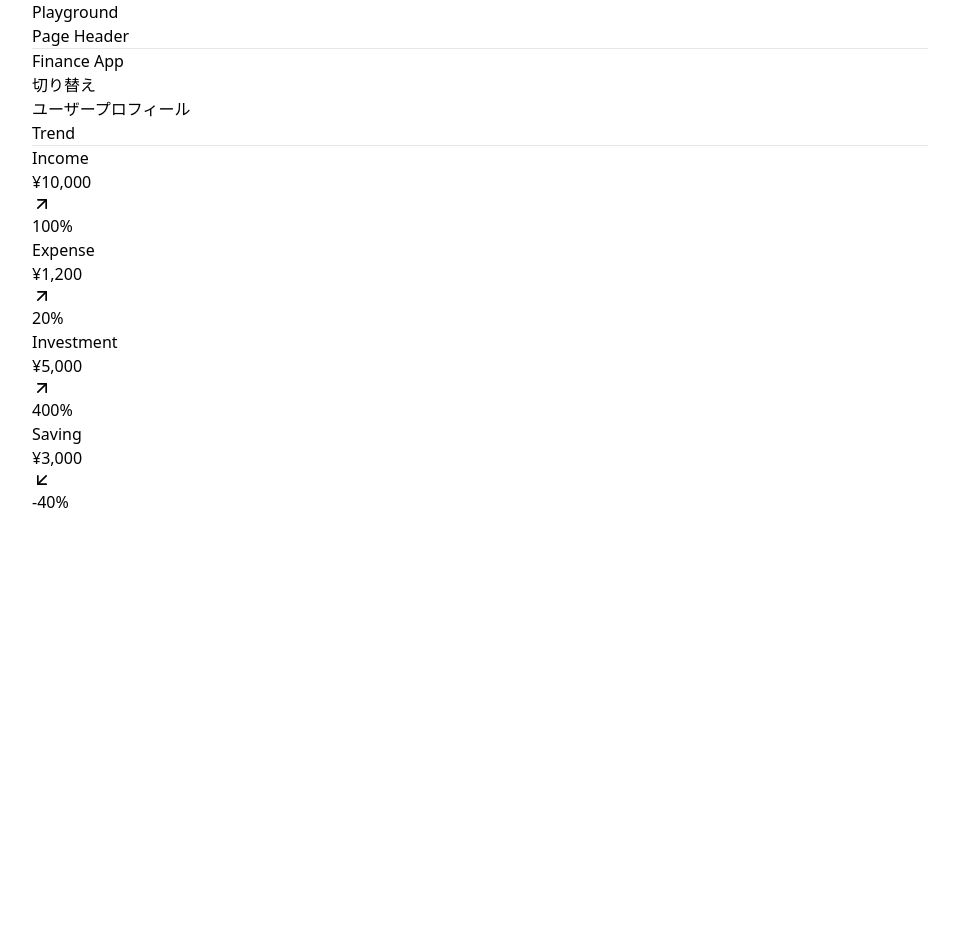
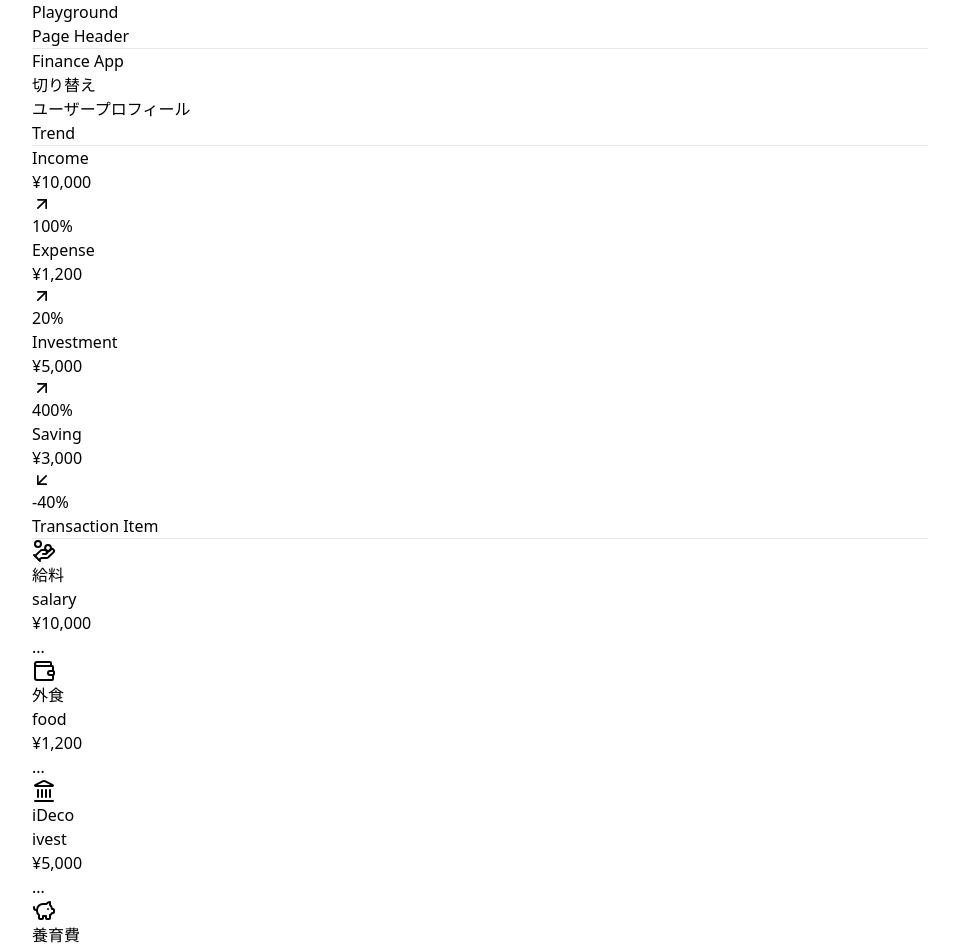
Before and after one commit to Kroro1208/finance-app-next15, a Next.js app: page /playground in a window 1280 px wide. Shown: the top 952 px of the page, without its empty margins (160-1119 px from the left). Before the commit the page ends 800 px from the top, so only its background shows below. Built offline with nearby package versions, Linux system fonts and the light colour scheme.

Commit message:
transactionエリア作成してテスト実施

```diff
--- a/src/app/playground/page.tsx
+++ b/src/app/playground/page.tsx
@@ -1,4 +1,5 @@
 import PageHeader from "@/components/PageHeader";
+import TransactionItem from "@/components/TransactionItem";
 import Trend from "@/components/Trend";
 import type { NextPage } from "next";
 
@@ -11,6 +12,7 @@
         <hr className="mb-4 border-gray-200 dark:border-gray-800" />
         <PageHeader className="mt-8" />
       </div>
+      {/* Trend */}
       <div>
         <h2 className="mb-4 text-lg font-mono">Trend</h2>
         <hr className="mb-4 border-gray-200 dark:border-gray-800" />
@@ -21,6 +23,37 @@
           <Trend type="Saving" amount={3000} prevAmount={5000} />
         </div>
       </div>
+      {/* Transaction Item */}
+      <div>
+        <h2 className="mb-4 text-lg font-mono">Transaction Item</h2>
+        <hr className="mb-4 border-gray-200 dark:border-gray-800" />
+        <div className="space-y-4">
+          <TransactionItem
+            type="Income"
+            amount={10000}
+            description="給料"
+            category="salary"
+          />
+          <TransactionItem
+            type="Expense"
+            amount={1200}
+            description="外食"
+            category="food"
+          />
+          <TransactionItem
+            type="Investment"
+            amount={5000}
+            description="iDeco"
+            category="ivest"
+          />
+          <TransactionItem
+            type="Saving"
+            amount={3000}
+            description="養育費"
+            category="save"
+          />
+        </div>
+      </div>
     </main>
   );
 };
--- /dev/null
+++ b/src/components/TransactionItem.tsx
@@ -0,0 +1,60 @@
+import { useFormatCurrency } from "@/app/hooks/UseFormatCurrency";
+import { HandCoins, Landmark, PiggyBank, Wallet } from "lucide-react";
+
+type TransactionProps = {
+  type: "Income" | "Expense" | "Investment" | "Saving";
+  category?: string;
+  description: string;
+  amount: number;
+};
+
+const TransactionItem: React.FC<TransactionProps> = ({
+  type,
+  category,
+  description,
+  amount,
+}) => {
+  const typesMap = {
+    Income: {
+      icon: HandCoins,
+      colors: "text-green-500 dark:text-green-400",
+    },
+    Expense: {
+      icon: Wallet,
+      colors: "text-red-500 dark:text-red-400",
+    },
+    Investment: {
+      icon: Landmark,
+      colors: "text-indigo-500 dark:text-indigo-400",
+    },
+    Saving: {
+      icon: PiggyBank,
+      colors: "text-yellow-500 dark:text-yellow-400",
+    },
+  };
+  const IconComponent = typesMap[type].icon;
+  const colors = typesMap[type].colors;
+  const formattedAmount = useFormatCurrency(amount);
+  return (
+    <div className="w-full flex items-center">
+      <div className="flex items-center mr-4 grow">
+        <IconComponent
+          className={`${colors} mr-2 w-4 h-4 hidden sm:block`}
+          role="img"
+        />
+        <span>{description}</span>
+      </div>
+      <p className="min-w-[150px] items-center hidden md:flex">
+        {category && (
+          <div className="rounded-md text-xs bg-gray-700 dark:bg-gray-100 text-gray-100 dark:text-black px-2 py-0.5">
+            {category}
+          </div>
+        )}
+      </p>
+      <div className="min-w-[70px] text-right">{formattedAmount}</div>
+      <div className="min-w-[50px] flex justify-end">...</div>
+    </div>
+  );
+};
+
+export default TransactionItem;
```
Also changed, not shown: 2 other files (tests, documents, lock files or other folders).
